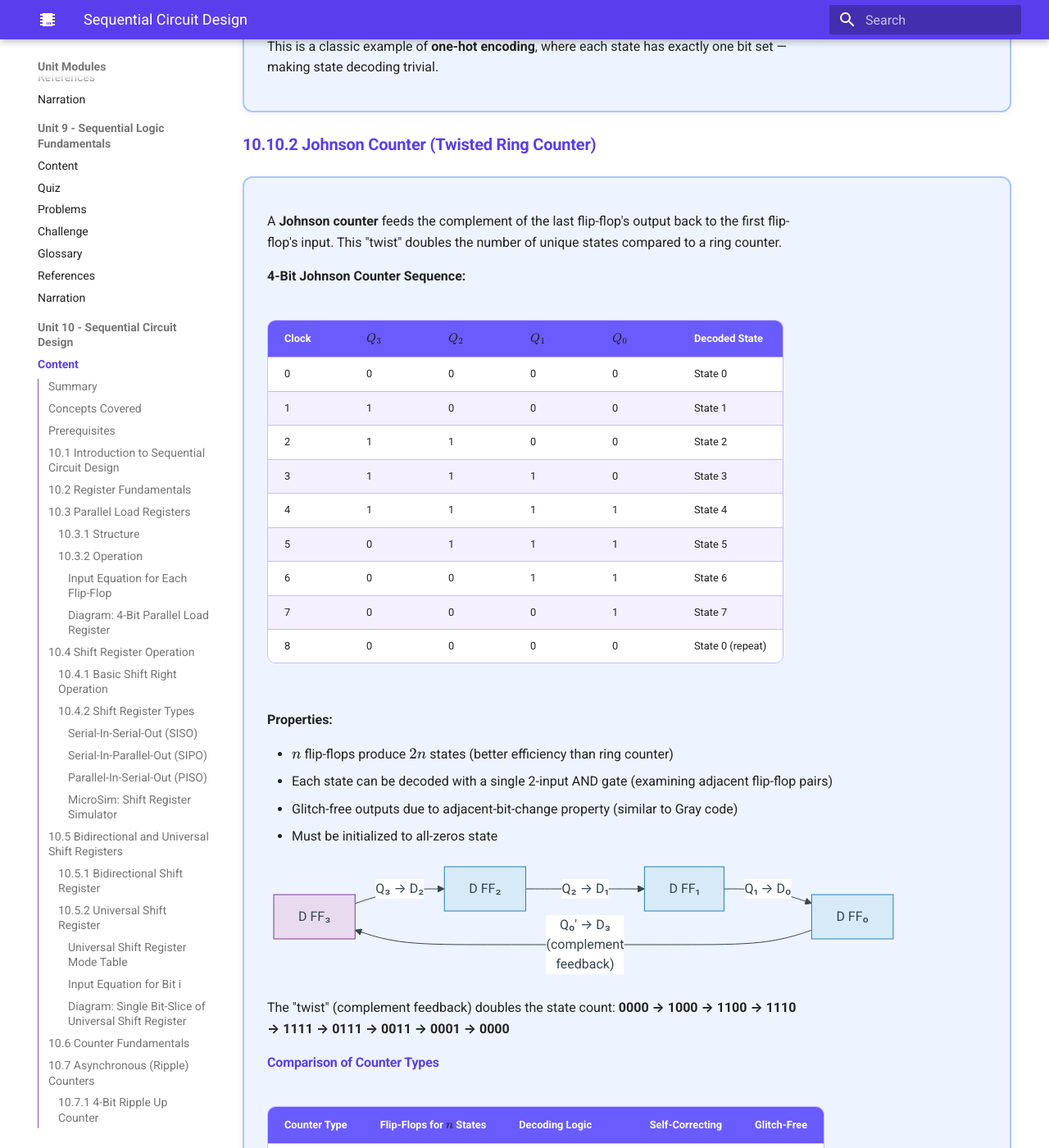
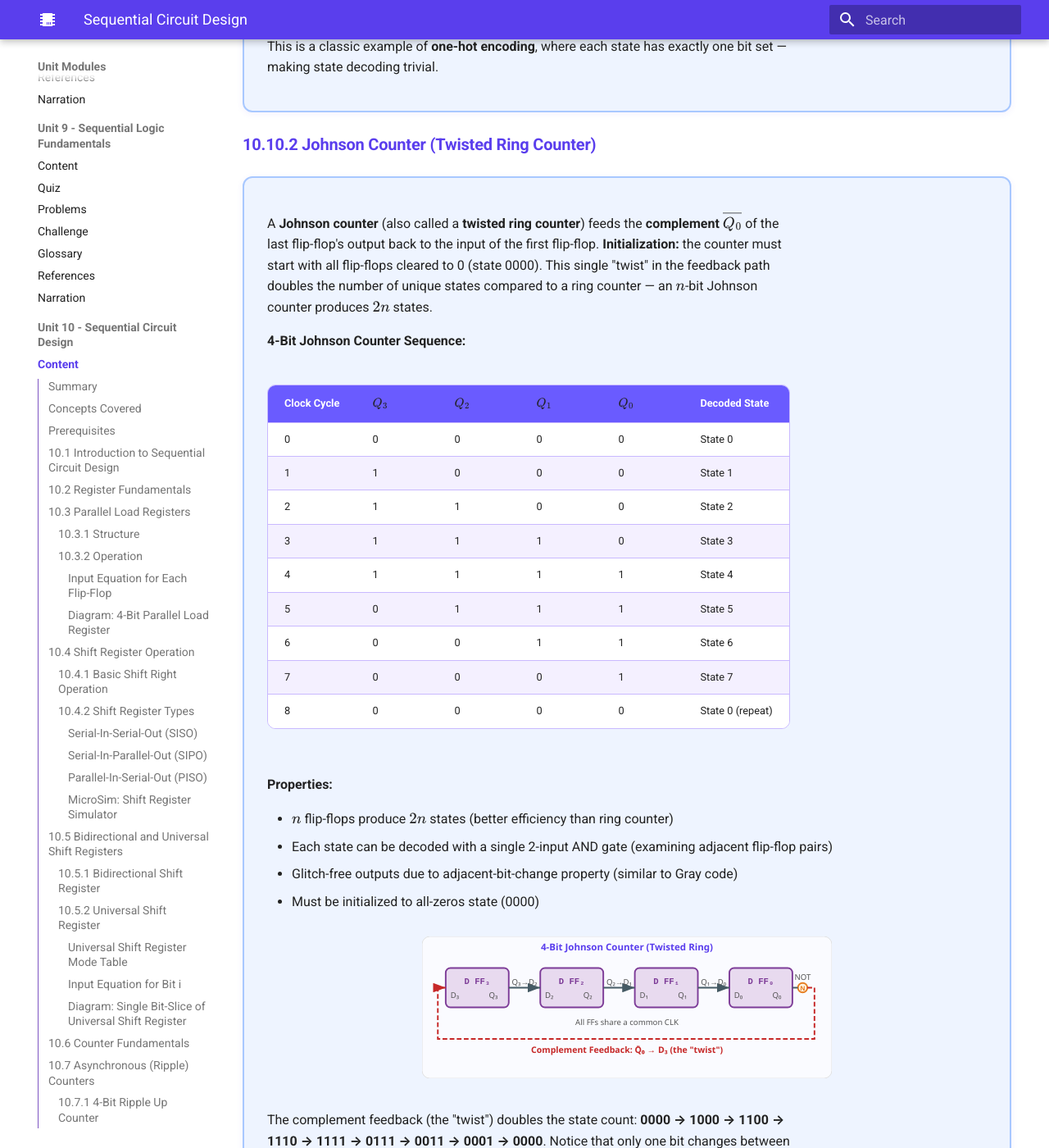
Before and after one commit to Nati-123/intelligent-textbook-ee2301, an MkDocs documentation site: the page built from docs/unit10-sequential-design/index.md, in a window 1280 px wide and 1400 px high, scrolled down 25148 px. Shown: the whole window at 82% size. Built offline with MkDocs 1.6.1 and Material for MkDocs 9.7.7, drawn with Linux system fonts in a browser that asks for light colours; nearby versions of some CDN libraries; some of the changed text lies outside the part shown.

Commit message:
Improve 10.10.2 Johnson Counter: SVG diagram, clearer labels and init
Replace mermaid with textbook-style SVG showing complement feedback
path with NOT bubble, rename Clock to Clock Cycle, improve
initialization explanation, add glitch-free Gray-code property note.

Co-Authored-By: Claude Opus 4.6 <noreply@anthropic.com>

````diff
--- a/docs/unit10-sequential-design/index.md
+++ b/docs/unit10-sequential-design/index.md
@@ -1497,11 +1497,11 @@ The single "1" circulates through the register: **1000 → 0100 → 0010 → 000
 
 <div markdown style="background: #EEF4FF; border: 2px solid #A8C8FF; border-radius: 12px; padding: 24px 28px; margin: 1.2rem 0; box-shadow: 0 2px 8px rgba(90,61,237,0.07);">
 
-A **Johnson counter** feeds the complement of the last flip-flop's output back to the first flip-flop's input. This "twist" doubles the number of unique states compared to a ring counter.
+A **Johnson counter** (also called a **twisted ring counter**) feeds the **complement** $\overline{Q_0}$ of the last flip-flop's output back to the input of the first flip-flop. **Initialization:** the counter must start with all flip-flops cleared to 0 (state 0000). This single "twist" in the feedback path doubles the number of unique states compared to a ring counter — an $n$-bit Johnson counter produces $2n$ states.
 
 **4-Bit Johnson Counter Sequence:**
 
-| Clock | $Q_3$ | $Q_2$ | $Q_1$ | $Q_0$ | Decoded State |
+| Clock Cycle | $Q_3$ | $Q_2$ | $Q_1$ | $Q_0$ | Decoded State |
 |-------|-------|-------|-------|-------|--------------|
 | 0 | 0 | 0 | 0 | 0 | State 0 |
 | 1 | 1 | 0 | 0 | 0 | State 1 |
@@ -1518,22 +1518,86 @@ A **Johnson counter** feeds the complement of the last flip-flop's output back t
 - $n$ flip-flops produce $2n$ states (better efficiency than ring counter)
 - Each state can be decoded with a single 2-input AND gate (examining adjacent flip-flop pairs)
 - Glitch-free outputs due to adjacent-bit-change property (similar to Gray code)
-- Must be initialized to all-zeros state
-
-```mermaid
-flowchart LR
-    FF3["D FF₃"] -->|"Q₃ → D₂"| FF2["D FF₂"]
-    FF2 -->|"Q₂ → D₁"| FF1["D FF₁"]
-    FF1 -->|"Q₁ → D₀"| FF0["D FF₀"]
-    FF0 -->|"Q₀' → D₃\n(complement\nfeedback)"| FF3
-
-    style FF3 fill:#E8DAEF,stroke:#7D3C98,color:#333
-    style FF2 fill:#D6EAF8,stroke:#2980B9,color:#333
-    style FF1 fill:#D6EAF8,stroke:#2980B9,color:#333
-    style FF0 fill:#D6EAF8,stroke:#2980B9,color:#333
-```
-
-The "twist" (complement feedback) doubles the state count: **0000 → 1000 → 1100 → 1110 → 1111 → 0111 → 0011 → 0001 → 0000**
+- Must be initialized to all-zeros state (0000)
+
+<div style="text-align: center; margin: 1.5rem 0;">
+<svg viewBox="0 0 520 180" style="max-width: 500px; width: 100%;" xmlns="http://www.w3.org/2000/svg">
+  <defs>
+    <style>
+      .jc-ff   { fill: #E8DAEF; stroke: #7D3C98; stroke-width: 2; rx: 6; }
+      .jc-sig  { font-family: 'Courier New', monospace; font-size: 11px; font-weight: 700; }
+      .jc-lbl  { font-family: 'Segoe UI', Arial, sans-serif; font-size: 10px; fill: #555; }
+      .jc-wire { stroke: #455A64; stroke-width: 2; fill: none; }
+      .jc-fb   { stroke: #C62828; stroke-width: 2; fill: none; stroke-dasharray: 6,3; }
+    </style>
+    <marker id="jc-arr" markerWidth="8" markerHeight="6" refX="8" refY="3" orient="auto">
+      <polygon points="0,0 8,3 0,6" fill="#455A64"/>
+    </marker>
+    <marker id="jc-farr" markerWidth="8" markerHeight="6" refX="8" refY="3" orient="auto">
+      <polygon points="0,0 8,3 0,6" fill="#C62828"/>
+    </marker>
+  </defs>
+  <rect x="0" y="0" width="520" height="180" rx="10" fill="#FAFBFF" stroke="#E0E0E0" stroke-width="1"/>
+
+  <!-- Title -->
+  <text x="260" y="18" text-anchor="middle" font-family="Segoe UI, Arial" font-size="12" font-weight="700" fill="#5A3EED">4-Bit Johnson Counter (Twisted Ring)</text>
+
+  <!-- FF3 -->
+  <rect x="30" y="40" width="80" height="50" class="jc-ff"/>
+  <text x="70" y="60" text-anchor="middle" class="jc-sig" fill="#7D3C98">D FF₃</text>
+  <text x="36" y="78" class="jc-lbl">D₃</text>
+  <text x="96" y="78" class="jc-lbl" text-anchor="end">Q₃</text>
+
+  <!-- FF2 -->
+  <rect x="150" y="40" width="80" height="50" class="jc-ff"/>
+  <text x="190" y="60" text-anchor="middle" class="jc-sig" fill="#7D3C98">D FF₂</text>
+  <text x="156" y="78" class="jc-lbl">D₂</text>
+  <text x="216" y="78" class="jc-lbl" text-anchor="end">Q₂</text>
+
+  <!-- FF1 -->
+  <rect x="270" y="40" width="80" height="50" class="jc-ff"/>
+  <text x="310" y="60" text-anchor="middle" class="jc-sig" fill="#7D3C98">D FF₁</text>
+  <text x="276" y="78" class="jc-lbl">D₁</text>
+  <text x="336" y="78" class="jc-lbl" text-anchor="end">Q₁</text>
+
+  <!-- FF0 -->
+  <rect x="390" y="40" width="80" height="50" class="jc-ff"/>
+  <text x="430" y="60" text-anchor="middle" class="jc-sig" fill="#7D3C98">D FF₀</text>
+  <text x="396" y="78" class="jc-lbl">D₀</text>
+  <text x="456" y="78" class="jc-lbl" text-anchor="end">Q₀</text>
+
+  <!-- Wires: Q₃→D₂ -->
+  <line x1="110" y1="65" x2="150" y2="65" class="jc-wire" marker-end="url(#jc-arr)"/>
+  <text x="130" y="61" text-anchor="middle" class="jc-lbl">Q₃→D₂</text>
+
+  <!-- Wires: Q₂→D₁ -->
+  <line x1="230" y1="65" x2="270" y2="65" class="jc-wire" marker-end="url(#jc-arr)"/>
+  <text x="250" y="61" text-anchor="middle" class="jc-lbl">Q₂→D₁</text>
+
+  <!-- Wires: Q₁→D₀ -->
+  <line x1="350" y1="65" x2="390" y2="65" class="jc-wire" marker-end="url(#jc-arr)"/>
+  <text x="370" y="61" text-anchor="middle" class="jc-lbl">Q₁→D₀</text>
+
+  <!-- NOT bubble on feedback path -->
+  <circle cx="483" cy="65" r="6" fill="#FFF3E0" stroke="#E67E22" stroke-width="2"/>
+  <text x="483" y="69" text-anchor="middle" font-family="Segoe UI" font-size="8" font-weight="700" fill="#E67E22">N</text>
+
+  <!-- Q₀ output to NOT bubble -->
+  <line x1="470" y1="65" x2="477" y2="65" class="jc-wire"/>
+
+  <!-- Feedback: Q̄₀→D₃ (dashed red, routes below via NOT) -->
+  <path d="M 489,65 L 498,65 L 498,130 L 20,130 L 20,65 L 30,65" class="jc-fb" marker-end="url(#jc-farr)"/>
+  <text x="260" y="148" text-anchor="middle" font-family="Segoe UI, Arial" font-size="11" font-weight="700" fill="#C62828">Complement Feedback: Q̄₀ → D₃ (the "twist")</text>
+
+  <!-- Clock label -->
+  <text x="260" y="112" text-anchor="middle" class="jc-lbl">All FFs share a common CLK</text>
+
+  <!-- NOT label -->
+  <text x="483" y="55" text-anchor="middle" class="jc-lbl" fill="#E67E22">NOT</text>
+</svg>
+</div>
+
+The complement feedback (the "twist") doubles the state count: **0000 → 1000 → 1100 → 1110 → 1111 → 0111 → 0011 → 0001 → 0000**. Notice that only one bit changes between adjacent states — this Gray-code-like property makes Johnson counter outputs inherently **glitch-free**.
 
 <h4 style="color: #5A3EED; font-weight: 600;">Comparison of Counter Types</h4>
 
````
